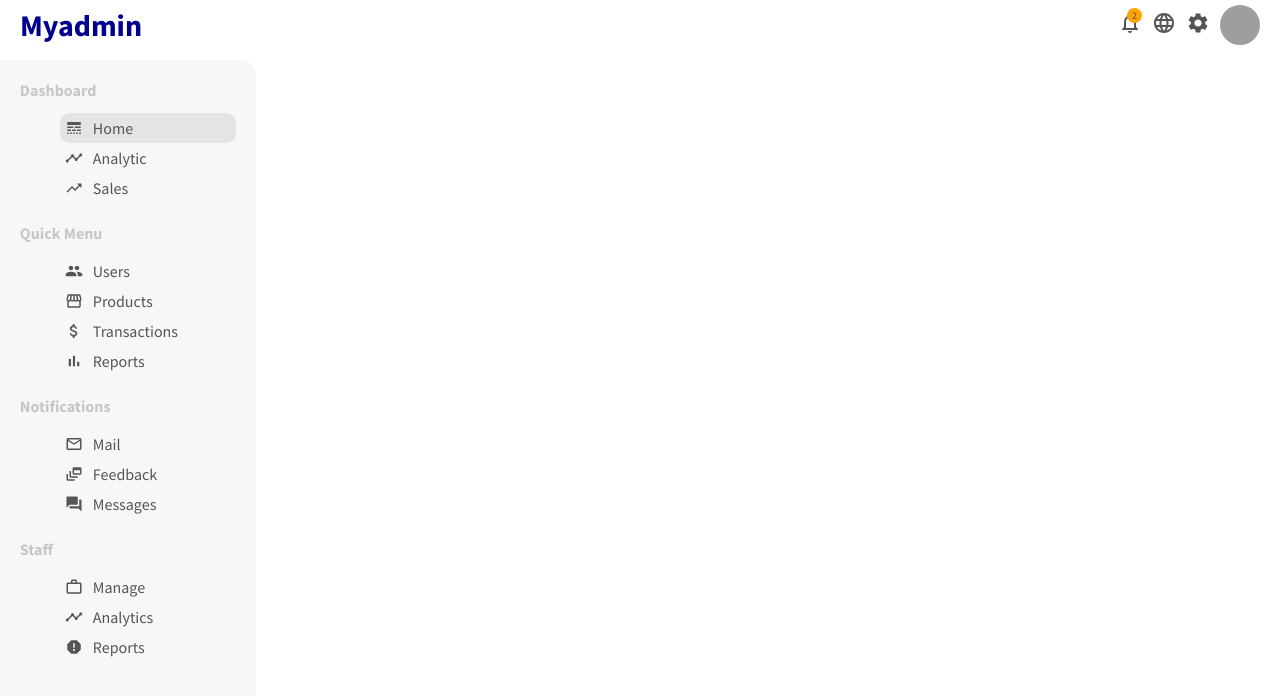
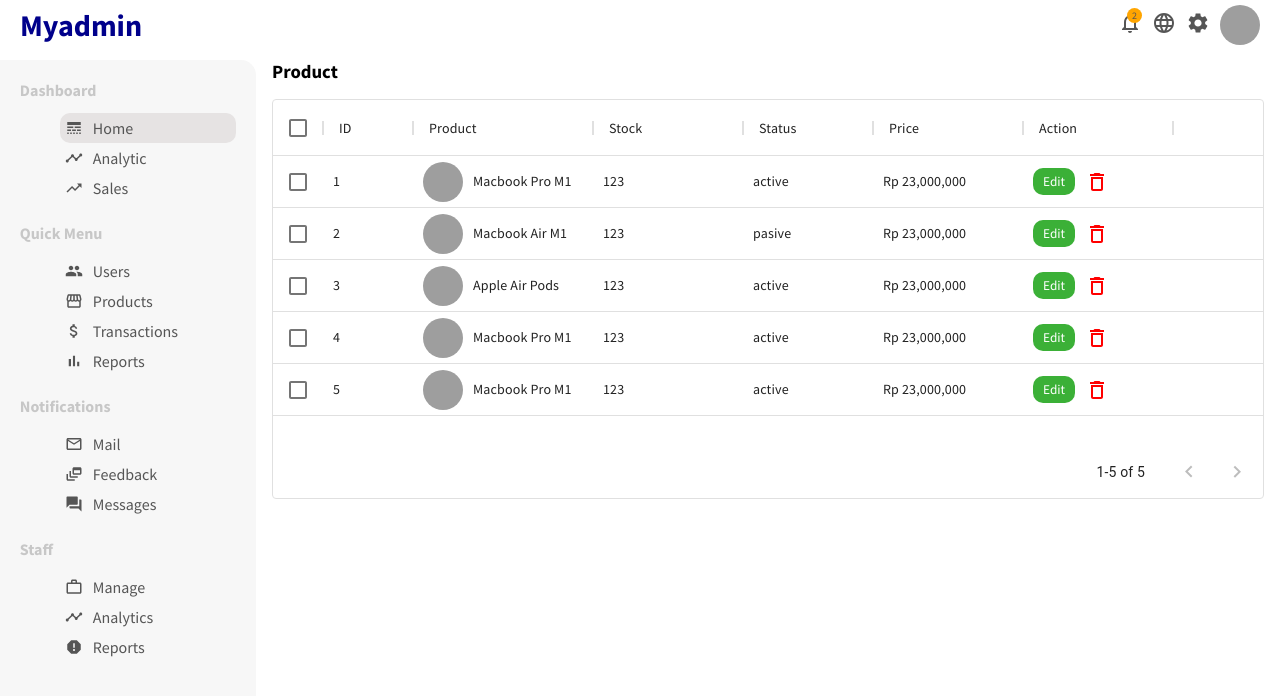
Before and after one commit to tirwanda/react-admin-dashboard, a React (Create React App) app: page /products in a window 1280 px wide. Shown: the top 696 px of the page. Built offline with nearby package versions, Linux system fonts and the light colour scheme; grey boxes are pictures that could not be loaded.

Commit message:
Create Product List Page

```diff
--- a/src/App.js
+++ b/src/App.js
@@ -4,9 +4,12 @@ import { BrowserRouter as Router, Switch, Route } from 'react-router-dom';
 import Navbar from './Components/Navbar/Navbar';
 import Sidebar from './Components/Sidebar/Sidebar';
 import Home from './Pages/Home/Home';
+
 import UserList from './Pages/UserList/UserList';
 import User from './Pages/User/User';
 import NewUser from './Pages/NewUser/NewUser';
+
+import ProductList from './Pages/ProductList/ProductList';
 
 function App() {
 	return (
@@ -28,6 +31,13 @@ function App() {
 						<Route path="/new-user">
 							<NewUser />
 						</Route>
+						<Route exact path="/products">
+							<ProductList />
+						</Route>
+						<Route path="/product/:productId">
+							{/* <User /> */}
+						</Route>
+						<Route path="/new-product">{/* <NewUser /> */}</Route>
 					</Switch>
 				</div>
 			</div>
--- a/src/Components/Sidebar/Sidebar.jsx
+++ b/src/Components/Sidebar/Sidebar.jsx
@@ -55,7 +55,7 @@ export default function Sidebar() {
 								Users
 							</li>
 						</Link>
-						<Link to="#" className="link-tag">
+						<Link to="/products" className="link-tag">
 							<li className="sidebar-list-item">
 								<Storefront className="sidebar-icon" />
 								Products
--- /dev/null
+++ b/src/Pages/ProductList/ProductList.jsx
@@ -0,0 +1,69 @@
+import React, { useState } from 'react';
+import { Link } from 'react-router-dom';
+import { DataGrid } from '@material-ui/data-grid';
+
+import { DeleteOutline } from '@material-ui/icons';
+import { productRows } from '../../dummyData';
+
+import './ProductList.scss';
+
+export default function ProductList() {
+	const [data, setData] = useState(productRows);
+
+	const handleDelete = (id) => {
+		setData(data.filter((item) => item.id !== id));
+	};
+
+	const columns = [
+		{ field: 'id', headerName: 'ID', width: 90 },
+		{
+			field: 'product',
+			headerName: 'Product',
+			width: 180,
+			renderCell: (params) => {
+				return (
+					<div className="productList-img">
+						<img src={params.row.img} alt="" />
+						{params.row.name}
+					</div>
+				);
+			},
+		},
+		{ field: 'stock', headerName: 'Stock', width: 150 },
+		{ field: 'status', headerName: 'Status', width: 130 },
+		{ field: 'price', headerName: 'Price', width: 150 },
+		{
+			field: 'action',
+			headerName: 'Action',
+			width: 150,
+			renderCell: (params) => {
+				return (
+					<div className="productList-action">
+						<Link to={'/product/' + params.row.id}>
+							<button className="btn-edit">Edit</button>
+						</Link>
+						<DeleteOutline
+							className="btn-delete"
+							onClick={() => handleDelete(params.row.id)}
+						/>
+					</div>
+				);
+			},
+		},
+	];
+
+	return (
+		<div className="productList">
+			<h3 className="productList-title">Product</h3>
+			<div style={{ height: 400, width: '100%' }}>
+				<DataGrid
+					columns={columns}
+					rows={data}
+					pageSize={5}
+					checkboxSelection
+					disableSelectionOnClick
+				/>
+			</div>
+		</div>
+	);
+}
--- /dev/null
+++ b/src/Pages/ProductList/ProductList.scss
@@ -0,0 +1,41 @@
+.productList {
+	padding: 0 1rem;
+
+	&-title {
+		margin-bottom: 1rem;
+	}
+
+	&-img {
+		display: flex;
+		align-items: center;
+
+		img {
+			width: 40px;
+			height: 40px;
+			border-radius: 50%;
+			margin-right: 10px;
+			object-fit: cover;
+		}
+	}
+
+	&-action {
+		display: flex;
+		align-items: center;
+
+		.btn-edit {
+			margin-right: 10px;
+			border: none;
+			background-color: #3bb037;
+			border-radius: 10px;
+			padding: 5px 10px;
+			cursor: pointer;
+			color: white;
+		}
+
+		.btn-delete {
+			cursor: pointer;
+			font-weight: 600;
+			color: red;
+		}
+	}
+}
--- a/src/dummyData.js
+++ b/src/dummyData.js
@@ -76,12 +76,12 @@ export const userData = [
 export const userRows = [
 	{
 		id: 1,
-		username: 'edho',
+		name: 'Macbook Pro M1',
 		fullName: 'edho',
-		avatar: 'https://images.pexels.com/photos/54323/rose-composites-flowers-spring-54323.jpeg?auto=compress&cs=tinysrgb&dpr=2&h=650&w=940',
-		email: 'edho@gmail.com',
+		img: 'https://images.pexels.com/photos/54323/rose-composites-flowers-spring-54323.jpeg?auto=compress&cs=tinysrgb&dpr=2&h=650&w=940',
+		stock: 123,
 		status: 'active',
-		transaction: 'Rp 275,000',
+		price: 'Rp 23,000,000',
 	},
 	{
 		id: 2,
@@ -120,3 +120,51 @@ export const userRows = [
 		transaction: 'Rp 275,000',
 	},
 ];
+
+export const productRows = [
+	{
+		id: 1,
+		name: 'Macbook Pro M1',
+		fullName: 'edho',
+		img: 'https://images.pexels.com/photos/4158/apple-iphone-smartphone-desk.jpg?auto=compress&cs=tinysrgb&dpr=2&h=650&w=940',
+		stock: 123,
+		status: 'active',
+		price: 'Rp 23,000,000',
+	},
+	{
+		id: 2,
+		name: 'Macbook Air M1',
+		fullName: 'edho',
+		img: 'https://images.pexels.com/photos/4068310/pexels-photo-4068310.jpeg?auto=compress&cs=tinysrgb&dpr=2&h=650&w=940',
+		stock: 123,
+		status: 'pasive',
+		price: 'Rp 23,000,000',
+	},
+	{
+		id: 3,
+		name: 'Apple Air Pods',
+		fullName: 'edho',
+		img: 'https://images.pexels.com/photos/3945697/pexels-photo-3945697.jpeg?auto=compress&cs=tinysrgb&dpr=2&h=650&w=940',
+		stock: 123,
+		status: 'active',
+		price: 'Rp 23,000,000',
+	},
+	{
+		id: 4,
+		name: 'Macbook Pro M1',
+		fullName: 'edho',
+		img: 'https://images.pexels.com/photos/4158/apple-iphone-smartphone-desk.jpg?auto=compress&cs=tinysrgb&dpr=2&h=650&w=940',
+		stock: 123,
+		status: 'active',
+		price: 'Rp 23,000,000',
+	},
+	{
+		id: 5,
+		name: 'Macbook Pro M1',
+		fullName: 'edho',
+		img: 'https://images.pexels.com/photos/4158/apple-iphone-smartphone-desk.jpg?auto=compress&cs=tinysrgb&dpr=2&h=650&w=940',
+		stock: 123,
+		status: 'active',
+		price: 'Rp 23,000,000',
+	},
+];
```
